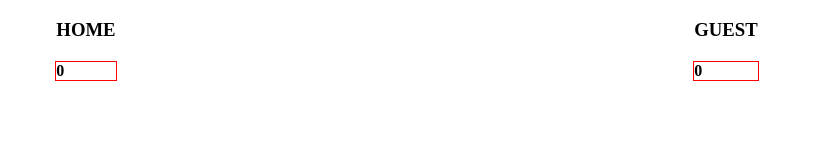
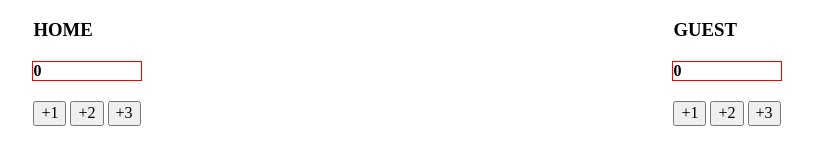
Before and after one commit to vishalicious213/basketball-scoreboard, a plain HTML site: page index.html in a window 1280 px wide. Shown: the whole page, without its empty margins (233-1046 px from the left). Drawn offline with nearby package versions, Linux system fonts and the light colour scheme.

Commit message:
added +1 +2 and +3 buttons to home & guest scores

```diff
--- a/index.html
+++ b/index.html
@@ -7,10 +7,20 @@
             <div id="home">
                 <h3>HOME</h3>
                 <h4 id="home-score" class="score"></h4>
+                <div class="'buttons">
+                    <button>+1</button>
+                    <button>+2</button>
+                    <button>+3</button>
+                </div>
             </div>
             <div id="guest">
                 <h3>GUEST</h3>
                 <h4 id="guest-score" class="score"></h4>
+                <div class="'buttons">
+                    <button>+1</button>
+                    <button>+2</button>
+                    <button>+3</button>
+                </div>
             </div>
         </div>
         <script src="index.js"></script>
```
